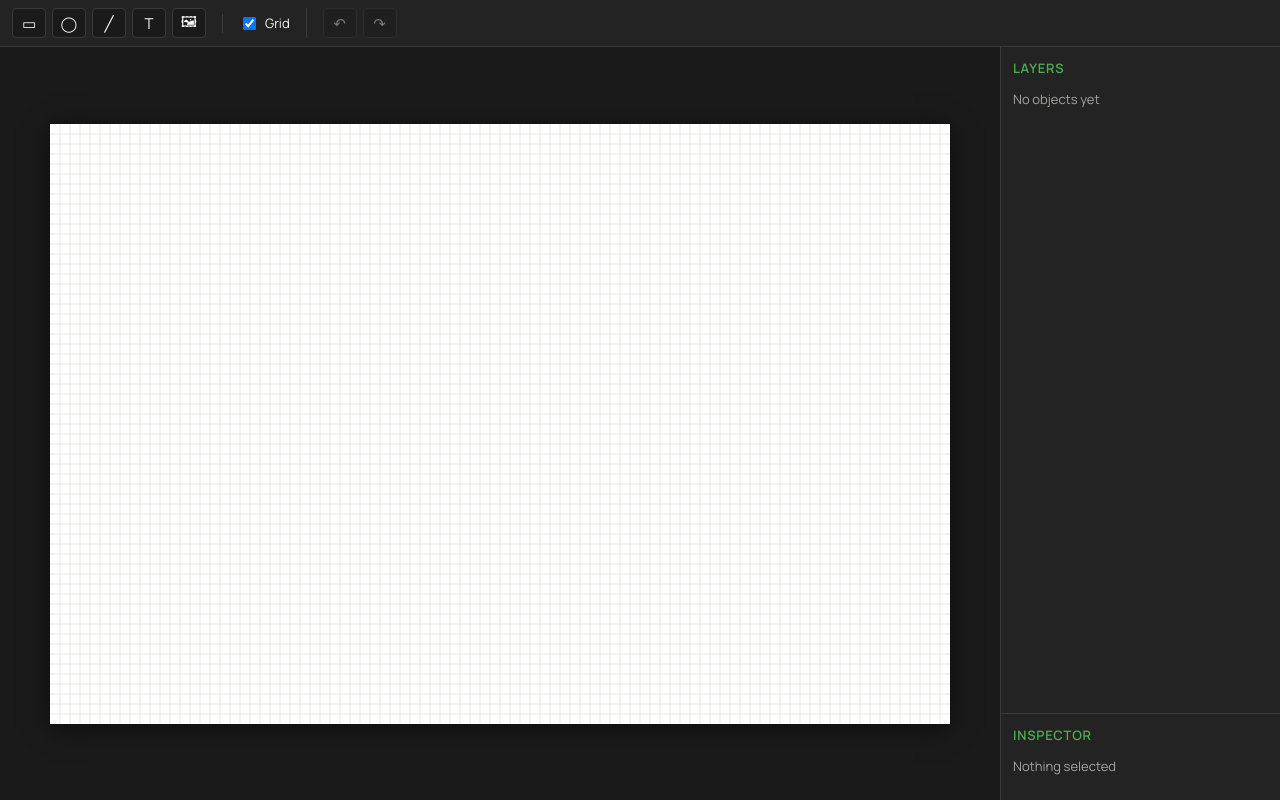
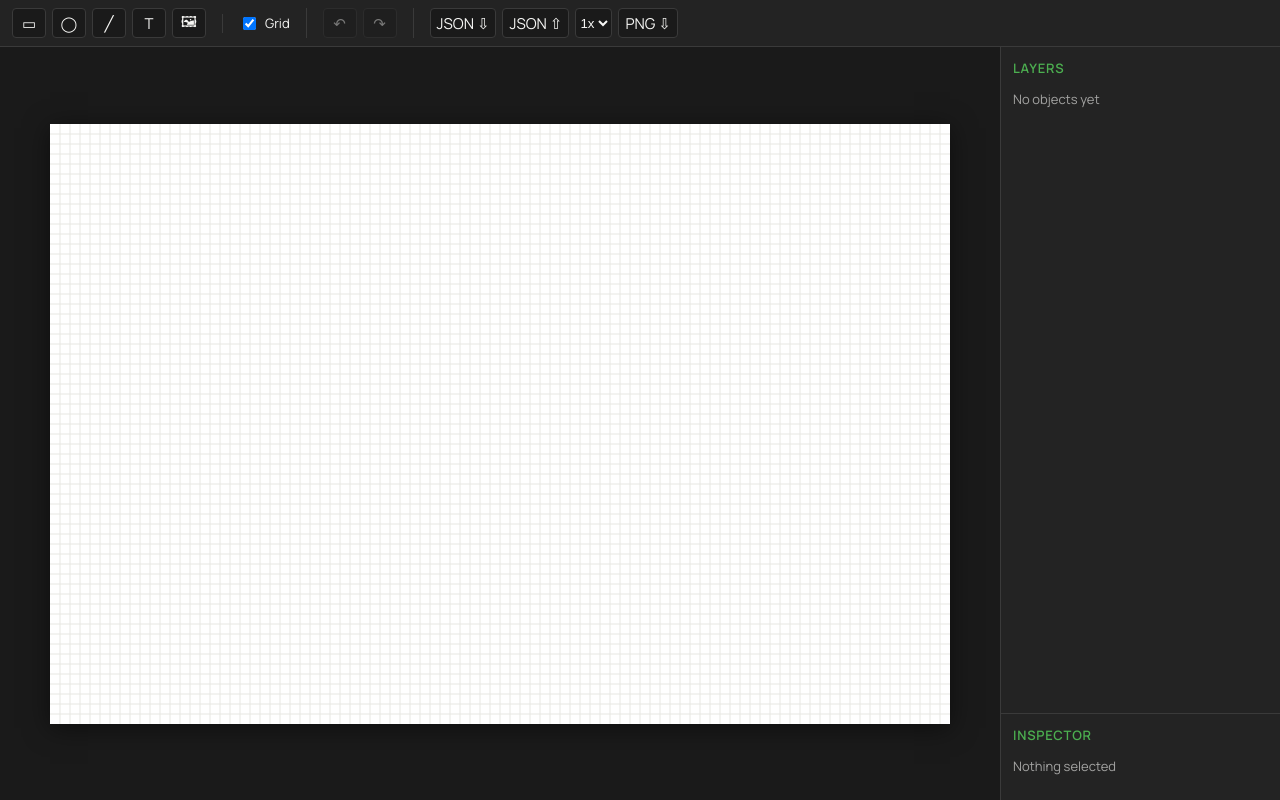
Before and after one commit to bambooplanedev/vue-konva-editor, a Vue app: page / in a window 1280 px wide. Built offline with nearby package versions, Linux system fonts and the light colour scheme.

Commit message:
Add JSON export/import and PNG export

```diff
--- a/src/App.vue
+++ b/src/App.vue
@@ -6,6 +6,7 @@ import LayersPanel from './components/LayersPanel.vue';
 import InspectorPanel from './components/InspectorPanel.vue';
 import { useEditorScene } from './editor/useEditorScene';
 import { useHistory } from './editor/useHistory';
+import { toastMessage } from './editor/toast';
 
 const history = useHistory();
 const { state, removeObject } = useEditorScene();
@@ -44,6 +45,7 @@ onBeforeUnmount(() => window.removeEventListener('keydown', onKeydown));
         <InspectorPanel />
       </aside>
     </main>
+    <div v-if="toastMessage" class="toast">{{ toastMessage }}</div>
   </div>
 </template>
 
@@ -67,4 +69,16 @@ onBeforeUnmount(() => window.removeEventListener('keydown', onKeydown));
   border-left: 1px solid var(--bp-border);
   overflow-y: auto;
 }
+.toast {
+  position: fixed;
+  bottom: 20px;
+  left: 50%;
+  transform: translateX(-50%);
+  background: var(--bp-orange);
+  color: var(--bp-charcoal);
+  padding: 10px 18px;
+  border-radius: 6px;
+  font-size: 14px;
+  font-weight: 600;
+}
 </style>
--- a/src/components/EditorToolbar.vue
+++ b/src/components/EditorToolbar.vue
@@ -3,10 +3,16 @@ import { ref } from 'vue';
 import { useEditorScene } from '../editor/useEditorScene';
 import { useHistory } from '../editor/useHistory';
 import type { ObjectType } from '../editor/types';
+import { parseSceneFile, serializeScene } from '../editor/serialize';
+import { downloadDataURL, downloadText } from '../editor/download';
+import { exportStagePNG } from '../editor/useKonvaRenderer';
+import { showToast } from '../editor/toast';
 
-const { state, addShape, toggleGrid, addImage } = useEditorScene();
+const { state, addShape, toggleGrid, addImage, currentSnapshot, replaceScene, select } = useEditorScene();
 const history = useHistory();
 const fileInput = ref<HTMLInputElement | null>(null);
+const jsonInput = ref<HTMLInputElement | null>(null);
+const pngScale = ref<'1' | '2'>('1');
 
 function add(type: Exclude<ObjectType, 'image'>): void {
   addShape(type);
@@ -37,6 +43,33 @@ function onImageFile(e: Event): void {
   };
   reader.readAsDataURL(file);
 }
+
+function exportJSON(): void {
+  downloadText('scene.json', serializeScene(currentSnapshot()));
+}
+
+function onJSONFile(e: Event): void {
+  const input = e.target as HTMLInputElement;
+  const file = input.files?.[0];
+  input.value = '';
+  if (!file) return;
+  const reader = new FileReader();
+  reader.onload = () => {
+    try {
+      const snapshot = parseSceneFile(reader.result as string);
+      replaceScene(snapshot);
+      select(null);
+      history.commit(); // import is a single undoable step
+    } catch (err) {
+      showToast(err instanceof Error ? err.message : 'Import failed');
+    }
+  };
+  reader.readAsText(file);
+}
+
+function exportPNG(): void {
+  downloadDataURL('scene.png', exportStagePNG(Number(pngScale.value) as 1 | 2));
+}
 </script>
 
 <template>
@@ -58,6 +91,16 @@ function onImageFile(e: Event): void {
     <div class="group">
       <button :disabled="!history.canUndo.value" @click="history.undo()" title="Undo">↶</button>
       <button :disabled="!history.canRedo.value" @click="history.redo()" title="Redo">↷</button>
+    </div>
+    <div class="group">
+      <button @click="exportJSON">JSON ⇩</button>
+      <button @click="jsonInput?.click()">JSON ⇧</button>
+      <input ref="jsonInput" type="file" accept=".json,application/json" hidden @change="onJSONFile" />
+      <select v-model="pngScale" title="PNG scale">
+        <option value="1">1x</option>
+        <option value="2">2x</option>
+      </select>
+      <button @click="exportPNG">PNG ⇩</button>
     </div>
   </header>
 </template>
@@ -103,4 +146,11 @@ function onImageFile(e: Event): void {
   font-size: 13px;
   cursor: pointer;
 }
+.toolbar select {
+  height: 30px;
+  background: var(--bp-charcoal);
+  color: var(--bp-offwhite);
+  border: 1px solid var(--bp-border);
+  border-radius: 4px;
+}
 </style>
--- /dev/null
+++ b/src/editor/download.ts
@@ -0,0 +1,16 @@
+function trigger(filename: string, href: string): void {
+  const a = document.createElement('a');
+  a.href = href;
+  a.download = filename;
+  a.click();
+}
+
+export function downloadText(filename: string, text: string): void {
+  const url = URL.createObjectURL(new Blob([text], { type: 'application/json' }));
+  trigger(filename, url);
+  URL.revokeObjectURL(url);
+}
+
+export function downloadDataURL(filename: string, dataURL: string): void {
+  trigger(filename, dataURL);
+}
--- /dev/null
+++ b/src/editor/toast.ts
@@ -0,0 +1,10 @@
+import { ref } from 'vue';
+
+export const toastMessage = ref<string | null>(null);
+let timer: ReturnType<typeof setTimeout> | undefined;
+
+export function showToast(message: string): void {
+  toastMessage.value = message;
+  clearTimeout(timer);
+  timer = setTimeout(() => (toastMessage.value = null), 4000);
+}
```
